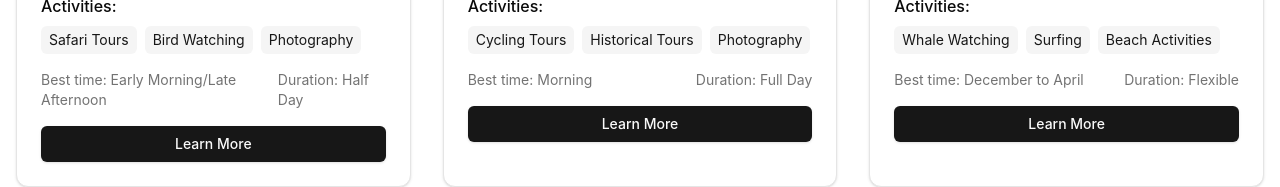
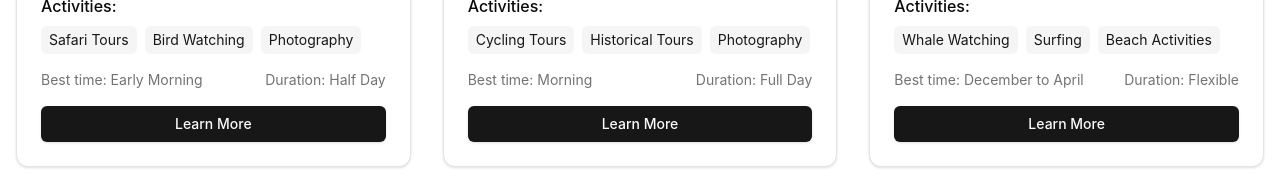
Before and after one commit to manodi-gamage/FusionFlux, a React (Vite) app in the folder new-app/: page /destinations in a window 1280 px wide. Shown: the part 1154-1341 px from the top of the page. Built offline with nearby package versions, Linux system fonts and the light colour scheme.

Commit message:
fix img url

```diff
--- a/new-app/src/pages/Destinations.tsx
+++ b/new-app/src/pages/Destinations.tsx
@@ -6,7 +6,7 @@ const destinations = [
   {
     id: 1,
     name: 'Sigiriya',
-    image: 'https://images.unsplash.com/photo-1586613168754-9e8a66fad03b',
+    image: 'https://dynamic-media-cdn.tripadvisor.com/media/photo-o/0f/ed/85/6b/um-palacio-no-topo-da.jpg?w=1200&h=1200&s=1',
     description: 'Ancient palace and fortress complex with stunning views.',
     activities: ['Rock Climbing', 'Historical Tours', 'Photography'],
     bestTime: 'Early Morning',
@@ -15,7 +15,7 @@ const destinations = [
   {
     id: 2,
     name: 'Galle Fort',
-    image: 'https://images.unsplash.com/photo-1578662996442-48f60103fc96',
+    image: 'https://dynamic-media-cdn.tripadvisor.com/media/photo-o/15/24/05/e0/galle-fort.jpg?w=900&h=500&s=1',
     description: 'UNESCO World Heritage site with Dutch colonial architecture.',
     activities: ['Walking Tours', 'Shopping', 'Sunset Views'],
     bestTime: 'Late Afternoon',
@@ -24,7 +24,7 @@ const destinations = [
   {
     id: 3,
     name: 'Ella',
-    image: 'https://images.unsplash.com/photo-1586613168185-9a30989b11d3',
+    image: 'https://media-cdn.tripadvisor.com/media/photo-c/1280x250/0d/bc/05/aa/ella.jpg',
     description: 'Scenic mountain village famous for hiking and tea plantations.',
     activities: ['Hiking', 'Tea Tasting', 'Train Rides'],
     bestTime: 'Morning',
@@ -33,16 +33,16 @@ const destinations = [
   {
     id: 4,
     name: 'Yala National Park',
-    image: 'https://images.unsplash.com/photo-1590418606746-018840f9cd0f',
+    image: 'https://media-cdn.tripadvisor.com/media/attractions-splice-spp-674x446/09/f2/0f/25.jpg',
     description: 'Famous wildlife sanctuary home to leopards and elephants.',
     activities: ['Safari Tours', 'Bird Watching', 'Photography'],
-    bestTime: 'Early Morning/Late Afternoon',
+    bestTime: 'Early Morning',
     duration: 'Half Day',
   },
   {
     id: 5,
     name: 'Polonnaruwa',
-    image: 'https://images.unsplash.com/photo-1625736036341-0a2a647b5686',
+    image: 'https://www.storyofsrilanka.com/images/slider/sri-lanka-guide-destinations/polonnaruwa/01.jpg',
     description: 'Ancient city with well-preserved ruins and archaeological sites.',
     activities: ['Cycling Tours', 'Historical Tours', 'Photography'],
     bestTime: 'Morning',
@@ -51,7 +51,7 @@ const destinations = [
   {
     id: 6,
     name: 'Mirissa Beach',
-    image: 'https://images.unsplash.com/photo-1552832230-c0197dd311b5',
+    image: 'https://lp-cms-production.imgix.net/2021-03/Mirissa_beach_Sri_Lanka.jpg',
     description: 'Popular beach destination for whale watching and surfing.',
     activities: ['Whale Watching', 'Surfing', 'Beach Activities'],
     bestTime: 'December to April',
--- a/new-app/tailwind.config.js
+++ b/new-app/tailwind.config.js
@@ -75,5 +75,5 @@ export default {
             },
         },
     },
-    plugins: [require('tailwindcss-animate')],
+    plugins: [],
 };
```
Also changed, not shown: 1 other file (tests, documents, lock files or other folders).
